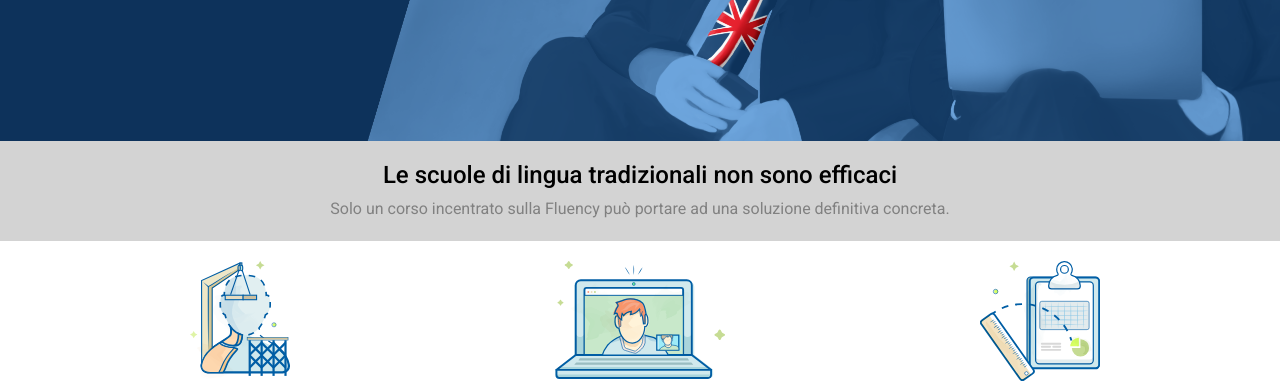
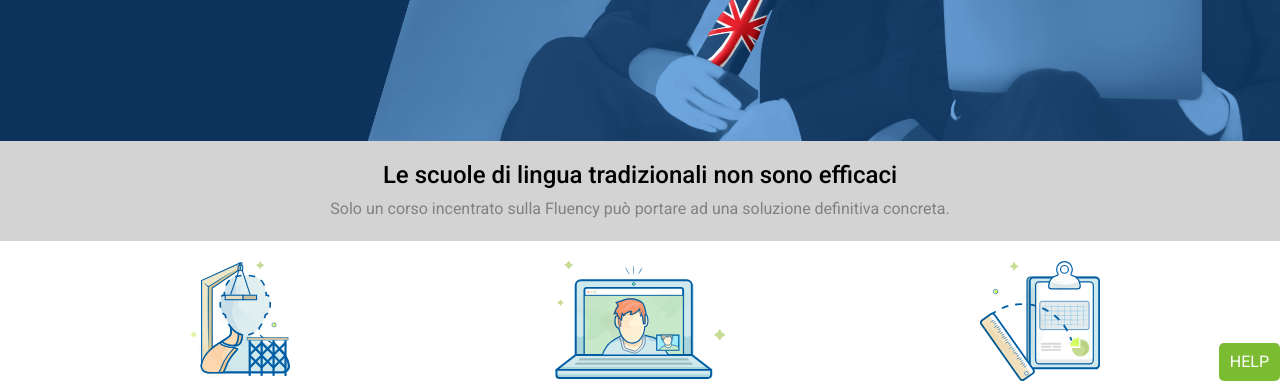
Before and after one commit to PriscoCoppola/htmlcss-fluentify, a plain HTML site: page index.html in a window 1280 px wide. Shown: the part 419-802 px from the top of the page. Drawn offline with Linux system fonts and the light colour scheme.

Commit message:
add help and finish

```diff
--- a/css/style.css
+++ b/css/style.css
@@ -249,3 +249,15 @@ footer .main-footer {
 .main-footer .piano a {
     margin-left: 20px;
 }
+
+/* Help */
+.help {
+    position: relative;
+}
+
+.help .btn.btn-green {
+    position: fixed;
+    right: 0;
+    bottom: 0;
+    min-width: 0;
+}
--- a/index.html
+++ b/index.html
@@ -161,7 +161,11 @@
                     <a class="btn btn-green btn-big" href="#">visualizza il tuo piano</a>
                 </div>
             </div>
+            <div class="help">
+                <a class="btn btn-green" href="#">help</a>
+            </div>
         </div>
     </footer>
+
 </body>
 </html>
```
